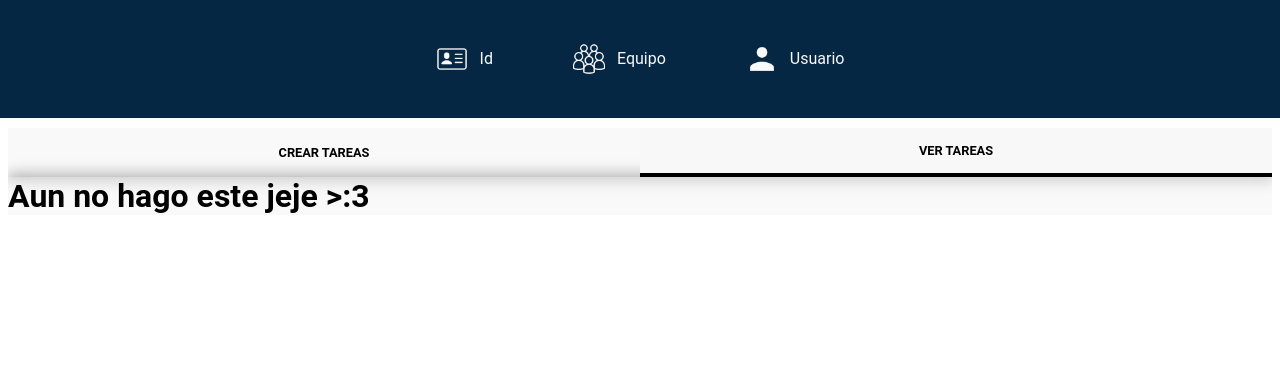
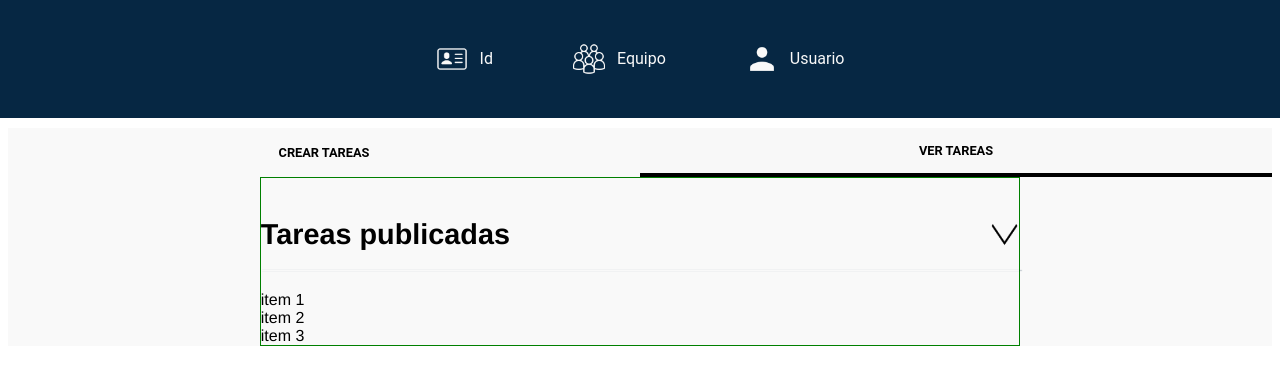
Before and after one commit to AdrianValenciaVillanueva/programacionlogica, a Vue app: page / in a window 1280 px wide. Both pictures are taken after a click on the item "VER TAREAS". Shown: the top 380 px of the page. Built offline with nearby package versions, Linux system fonts and the light colour scheme.

Commit message:
esqueleto v4.0 inicio de pagina ver tareas

```diff
--- a/src/components/admin/HomeAdmin.vue
+++ b/src/components/admin/HomeAdmin.vue
@@ -27,11 +27,8 @@
 
             <div class="tab-result-content" id="tab-result-content">
                 <TaskForm v-if="currentTab === 'CREAR TAREAS'" class="form"/>
-                <div v-else-if="currentTab === 'VER TAREAS'">
-                    <h1 style="font-family: 'Roboto';
-                    box-shadow: 5px 2px 14px 5px rgb(0, 0, 0, 0.3);
-                    ">Aun no hago este jeje >:3</h1>
-                </div>
+                <SeeTasks v-else-if="currentTab === 'VER TAREAS'">
+                </SeeTasks>
             </div>
         </main>
     </div>
@@ -40,13 +37,15 @@
 <script>
 import TaskForm from './TaskForm.vue';
 //import ImagenConLabel from './utils/ImagenConLabel.vue';
+import SeeTasks from './SeeTasks.vue';
 import SimpleTab from './utils/SimpleTab.vue';
 
 export default {
     name: 'HomeAdmin',
     components: {
         SimpleTab,
-        TaskForm
+        TaskForm,
+        SeeTasks
     },
     data() {
         return {
@@ -122,9 +121,6 @@ main {
 .form {
     margin-top: 1.7vh;
 }
-.tab {
-
-}
 .imgtext {
     display: flex;
     align-items: center;
--- /dev/null
+++ b/src/components/admin/SeeTasks.vue
@@ -0,0 +1,97 @@
+<template>
+    <div class="page-wrapper">
+        <div class="content-container">
+            <div class="titulo" @click="toggleDropDown">
+                <h1>Tareas publicadas</h1>
+                <img
+                src="../../assets/drop.png"
+                alt=""
+                :class="{rotated: isRotated}"
+                />
+            </div>
+            <ul class="dropdownitems">
+                <li>item 1</li>
+                <li>item 2</li>
+                <li>item 3</li>
+            </ul>
+        </div>
+    </div>
+</template>
+
+<script>
+export default {
+    name: 'SeeTasks',
+    data() {
+        return {
+            tasks: {
+                all: [],
+                pending: [],
+                sent: [],
+
+            },
+            isRotated: false,
+        }
+    },
+    methods: {
+        toggleDropDown() {
+            this.isRotated = !this.isRotated;
+        },
+    }
+};
+
+</script>
+<style scoped>
+* {
+    padding: 0;
+    margin: 0;
+}
+.page-wrapper {
+    width: 100%;
+    display: flex;
+    background-color: #f9f9f9;
+    justify-content: center;
+    font-family: Helvetica, sans-serif;
+}
+.content-container {
+    width: 60%;
+    border: 1px solid green;
+    height: 100%;
+}
+.titulo {
+    display: flex;
+    padding-top: 35px;
+    position: relative;
+    align-items: center;
+    justify-content: space-between;
+    padding-bottom: 15px;
+    cursor: pointer;
+}
+.titulo h1 {
+    font-size: 1.8rem;
+    text-align: left;
+}
+.titulo img {
+    width: 1.8rem;
+    height: 2.7rem;
+    transition: transform 0.3s ease;
+}
+.titulo img.rotated {
+    transform: rotate(180deg);
+}
+.titulo:after {
+    content: '';
+    position: absolute;
+    bottom: 0;
+    left: 0;
+    width: 100%;
+    height: 1px;
+    transform: scaleY(-5%);
+    box-shadow: 2px 1px 5px 1px rgb(6, 39, 67);
+}
+
+.dropdownitems {
+    margin-top: 20px;
+    list-style: none;
+}
+
+</style>
```
Also changed, not shown: src/assets/drop.png (added).
